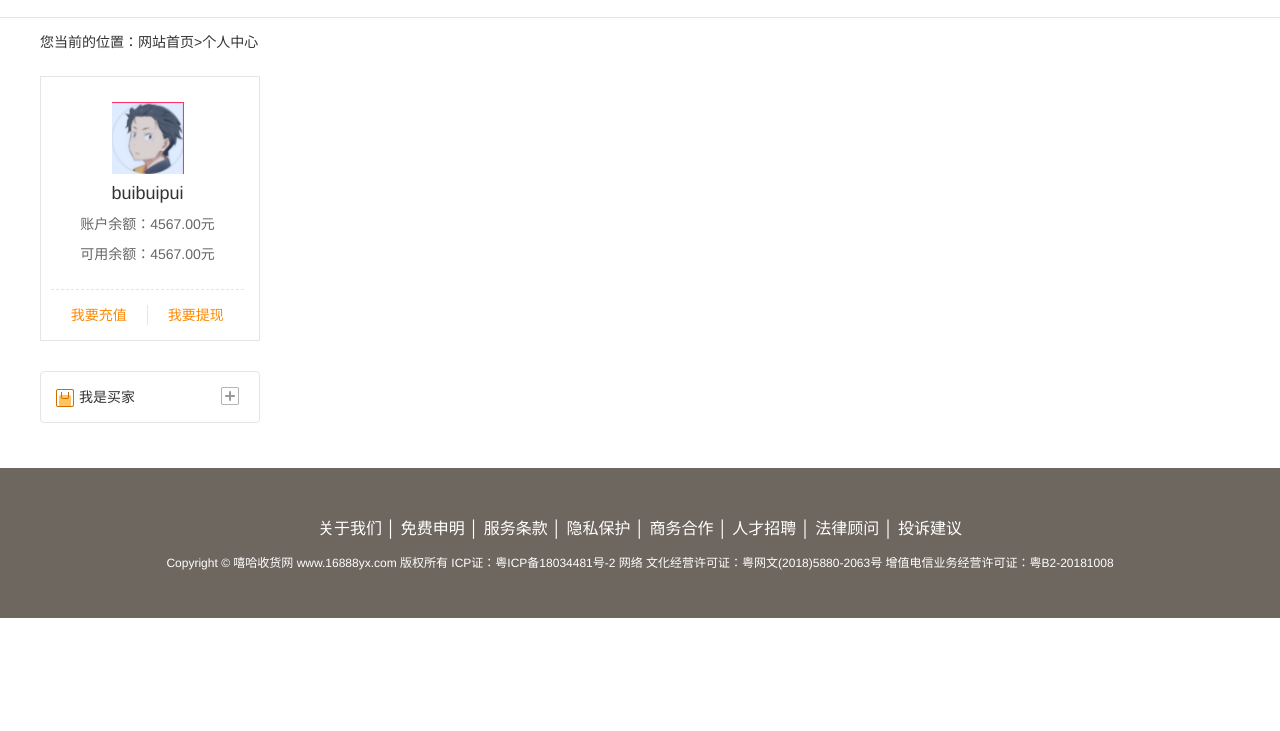
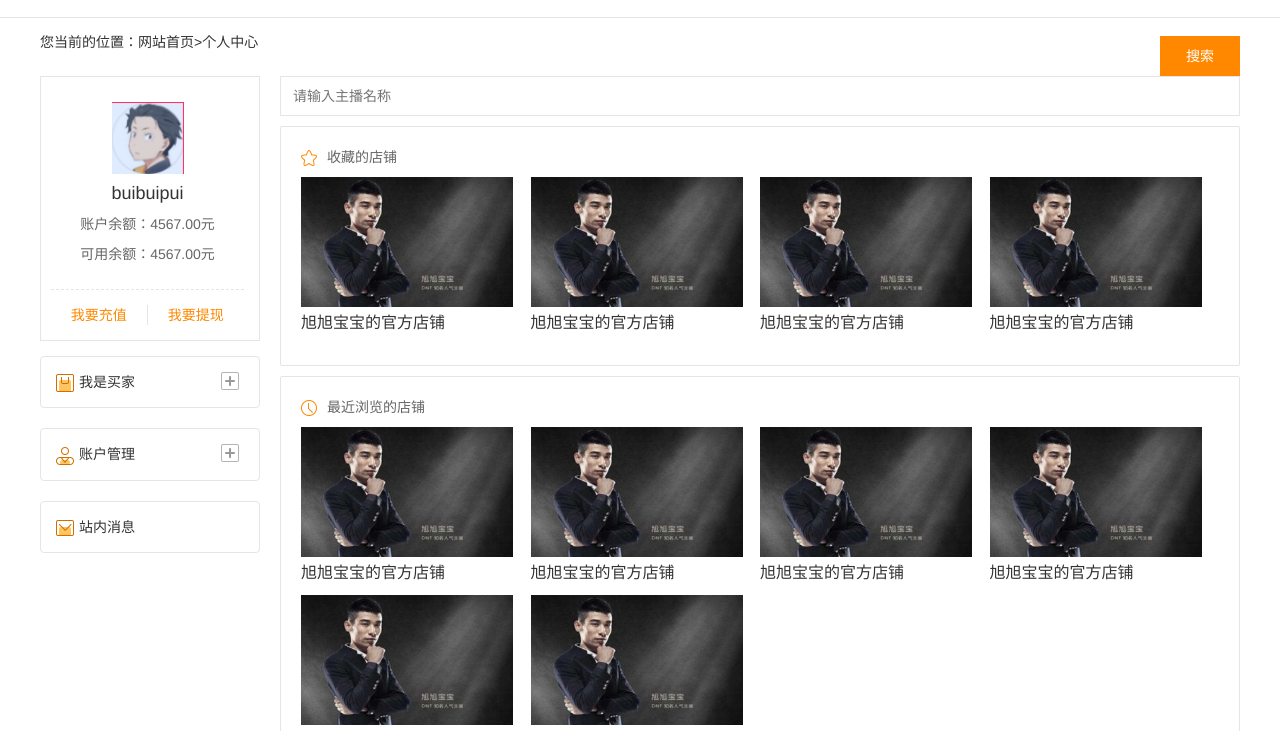
Before and after one commit to zhangwujuan11/baike, a plain HTML site: page personal.html in a window 1280 px wide. Shown: the part 69-800 px from the top of the page. Drawn offline with Linux system fonts and the light colour scheme.

Commit message:
个人中心

```diff
--- a/css/base.css
+++ b/css/base.css
@@ -338,6 +338,21 @@ to {width:83%;}
 	margin-right: 20px;
 }
 
+/*忘记密码*/
+.reg-form2,.reg-form3,.reg-form4{
+	display: none;
+	font-size:14px ;
+}
+#nextbtn2{
+	width:358px;
+	height:36px;
+	background:rgba(144,207,60,1);
+	border:1px solid rgba(144,207,60,1);
+	border-radius:2px;
+	color:white;
+	margin-top: 16px;
+}
+
 /*个人中心*/
  .main .gps{
    	font-size: 14px;
@@ -378,7 +393,7 @@ to {width:83%;}
 .accordion {
 	width: 100%;
 	max-width: 360px;
-	margin: 30px auto 20px;
+	margin: 15px auto 20px;
 	background: #fff;
 	-webkit-border-radius: 4px;
 	-moz-border-radius: 4px;
@@ -458,3 +473,52 @@ to {width:83%;}
 	transition: all .25s ease;
 	text-align: left;
 }
+
+.per-comr{
+ 	width:960px;
+ 	/*text-align: center;*/
+ 	float: right;
+ }
+ .per-comr .per-serch{
+ 	width: 100%;
+ 	height: 40px;
+ 	text-indent: 10px;
+ 	border:1px solid #E5E5E5;
+ }
+.per-comr #per-bnt{
+    width: 80px;
+    height: 40px;
+    background: rgba(255,136,0,1);
+    color: white;
+    border: none;
+    margin-top: -40px;
+    z-index: 10;
+    position: absolute;
+    right: 0px
+}
+.collection{
+	border: 1px solid rgba(229,229,229,1);
+	width:100%;
+	/*height:233px;*/
+	border-radius:2px;
+	margin-top: 10px;
+	padding: 20px;
+}
+.collection p{
+	color: #666;
+}
+.collection p img{
+	margin-right: 10px;
+
+}
+.collection li{
+    width: 25%;
+    float: left;
+    font-size: 16px;
+    margin-bottom: 10px;
+}
+.collection li img{
+	width: 212px;
+	height: 130px;
+	margin-bottom: 5px;
+}
--- a/js/comm.js
+++ b/js/comm.js
@@ -39,7 +39,6 @@ $(document).ready(function () {
 	})
 
 	//个人中心手风琴菜单
-	$(function() {
 	var Accordion = function(el, multiple) {
 		this.el = el || {};
 		this.multiple = multiple || false;
@@ -61,7 +60,17 @@ $(document).ready(function () {
 //			$(".plus").attr("src","img/personal/icon_plus.png")
 		}
 	}
-	var accordion = new Accordion($('#accordion'), false);
-});
+	var accordion = new Accordion($('.accordion'), false);
+
+	$(".link").click(function  () {
+		var puls="img/personal/icon_plus.png";
+		if ($(this).find(".plus").attr("src") == puls) {
+			$(this).find(".plus").attr("src","img/personal/icon_jian.png");
+		} else{
+			$(this).find(".plus").attr("src","img/personal/icon_plus.png");
+		}
+	})
+
+
 
 });
--- a/personal.html
+++ b/personal.html
@@ -33,7 +33,7 @@
 					</ul>
 				</div>
 
-				<ul id="accordion" class="accordion">
+				<ul class="accordion">
 					<li>
 						<div class="link">
 							<img src="img/personal/icon_shop.png"/>我是买家
@@ -49,6 +49,85 @@
 						</ul>
 					</li>
 				</ul>
+
+				<ul class="accordion">
+					<li>
+						<div class="link">
+							<img src="img/personal/icon_account.png"/>账户管理
+							<img class="fr plus" src="img/personal/icon_plus.png"/>
+						</div>
+						<ul class="submenu">
+							<li>
+								<a href="#">●&emsp;基本信息</a>
+							</li>
+						</ul>
+					</li>
+				</ul>
+
+				<ul class="accordion">
+					<li>
+						<div class="link">
+							<img src="img/personal/icon_news.png"/>站内消息
+						</div>
+						<!--<ul class="submenu">
+							<li>
+								<a href="#">●&emsp;基本信息</a>
+							</li>
+						</ul>-->
+					</li>
+				</ul>
+			</div>
+			<div class="per-comr">
+				<input type="text" class="per-serch" placeholder="请输入主播名称" />
+				<input type="button" name="per-bnt" id="per-bnt" value="搜索" />
+				<ul class="collection">
+					<p><img src="img/personal/icon_collect.png"/>收藏的店铺</p>
+					<li>
+						<img src="img/imges.png"/>
+						旭旭宝宝的官方店铺
+					</li>
+					<li>
+						<img src="img/imges.png"/>
+						旭旭宝宝的官方店铺
+					</li>
+					<li>
+						<img src="img/imges.png"/>
+						旭旭宝宝的官方店铺
+					</li>
+					<li>
+						<img src="img/imges.png"/>
+						旭旭宝宝的官方店铺
+					</li>
+					<ol style="clear: both;"></ol>
+				</ul>
+				<ul class="collection">
+					<p><img src="img/personal/icon_history.png"/>最近浏览的店铺</p>
+					<li>
+						<img src="img/imges.png"/>
+						旭旭宝宝的官方店铺
+					</li>
+					<li>
+						<img src="img/imges.png"/>
+						旭旭宝宝的官方店铺
+					</li>
+					<li>
+						<img src="img/imges.png"/>
+						旭旭宝宝的官方店铺
+					</li>
+					<li>
+						<img src="img/imges.png"/>
+						旭旭宝宝的官方店铺
+					</li>
+					<li>
+						<img src="img/imges.png"/>
+						旭旭宝宝的官方店铺
+					</li>
+					<li>
+						<img src="img/imges.png"/>
+						旭旭宝宝的官方店铺
+					</li>
+					<ol style="clear: both;"></ol>
+				</ul>
 			</div>
 			<ol style="clear: both;"></ol>
 		</div>
```
Also changed, not shown: forgit.html (+42 -8 lines).
